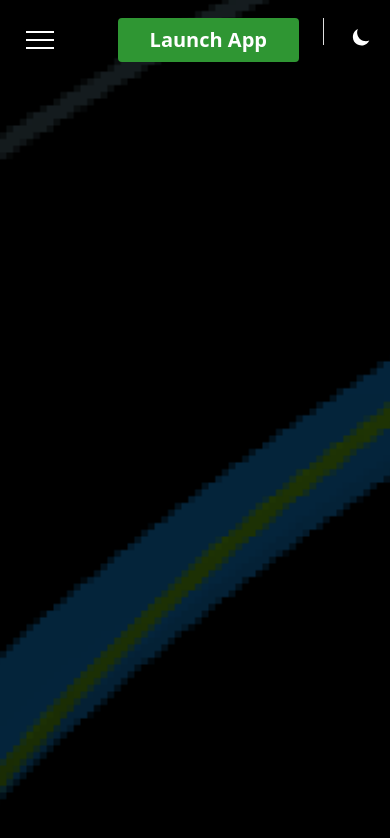
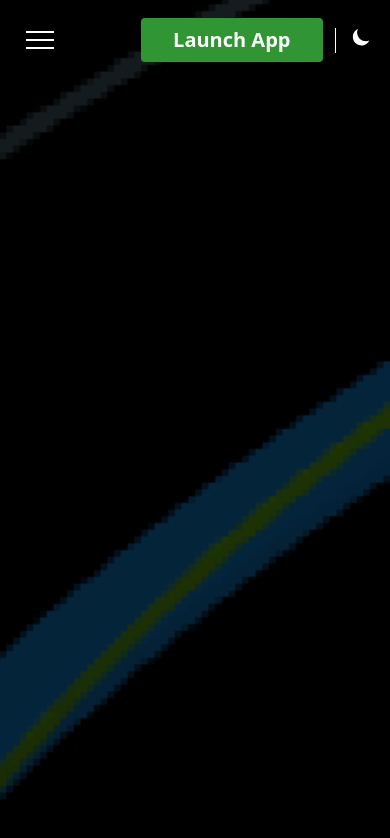
Before and after one commit to zohaib-saeed/Robovault, a Next.js app: page / in a window 390 px wide. Shown: the top 838 px of the page. Built offline with nearby package versions, Linux system fonts and the light colour scheme.

Commit message:
fixed navbar divider

```diff
--- a/components/Homepage/Sections/Navbar.jsx
+++ b/components/Homepage/Sections/Navbar.jsx
@@ -6,7 +6,6 @@ import NavMenu from "../Popups/NavMenu";
 
 import Link from "next/link";
 import Image from "next/image";
-import Divider from "@mui/material/Divider";
 import { Turn as Hamburger } from "hamburger-react";
 
 const Navbar = () => {
@@ -40,13 +39,10 @@ const Navbar = () => {
             <NavMenu open={isOpen} setOpen={setOpen} />
           </div>
           {/* Right => Buttons*/}
-          <div className="flex items-center justify-end gap-6">
+          <div className="flex items-center justify-end gap-3 md:gap-6">
             <Button text="launch app" capitalize />
-            <Divider
-              orientation="vertical"
-              flexItem
-              className="bg-white max-h-[27px] mt-[8px]"
-            />
+            <div className="h-[25px] w-[1.5px] bg-white"></div>
+
             <div className="w-[26px] h-[26px] relative flex items-center justify-center cursor-pointer">
               <Image
                 src="/icons/moon.svg"
```
